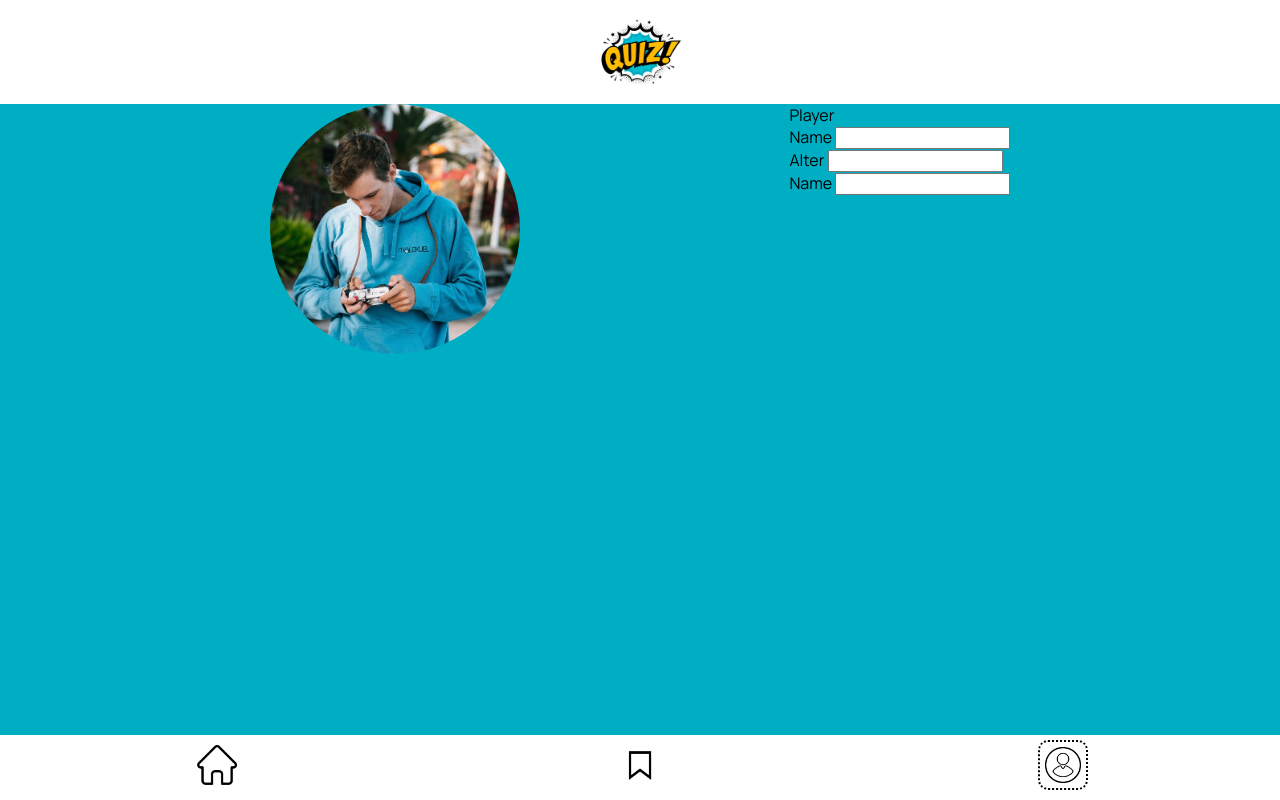
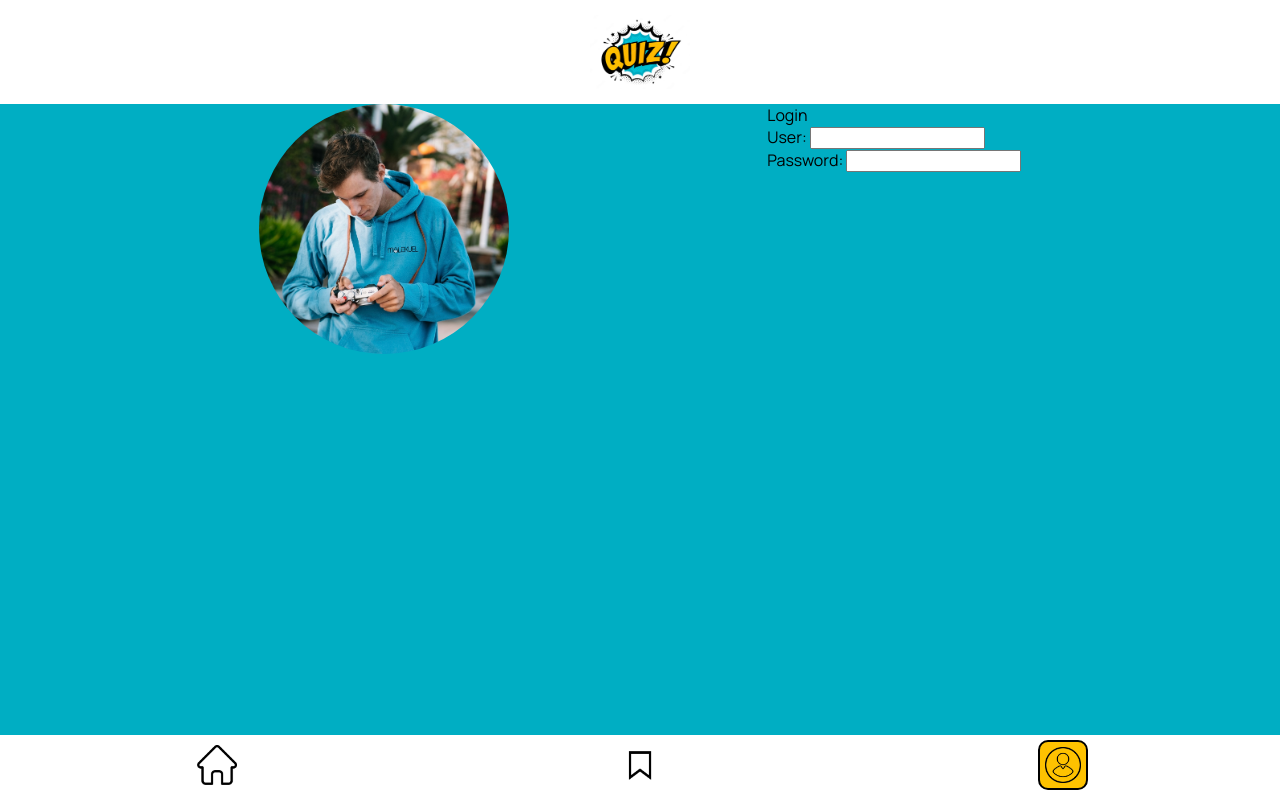
Before and after one commit to JanRaadts/quizapp, a plain HTML site: page profile.html in a window 1280 px wide. Drawn offline with Linux system fonts and the light colour scheme.

Commit message:
changed profile text

```diff
--- a/css/styles.css
+++ b/css/styles.css
@@ -131,8 +131,9 @@ footer {
 .logohighlight {
   border: 2px;
   border-color: black;
-  border-style: dotted;
+  border-style: solid;
   border-radius: 20%;
+  background-color: #fec200;
 }
 
 .aboutmebild {
--- a/profile.html
+++ b/profile.html
@@ -17,14 +17,11 @@
     <section class="aboutme">
       <img src="/pictures/IMG_3630.jpg" class="aboutmebild" />
       <section>
-        <p>Player</p>
-        <label>Name</label>
+        <p>Login</p>
+        <label>User:</label>
         <input type="text" />
         <br />
-        <label>Alter</label>
-        <input type="text" />
-        <br />
-        <label>Name</label>
+        <label>Password:</label>
         <input type="text" />
       </section>
     </section>
```
